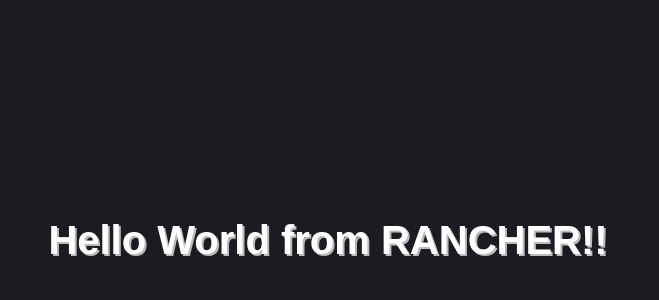
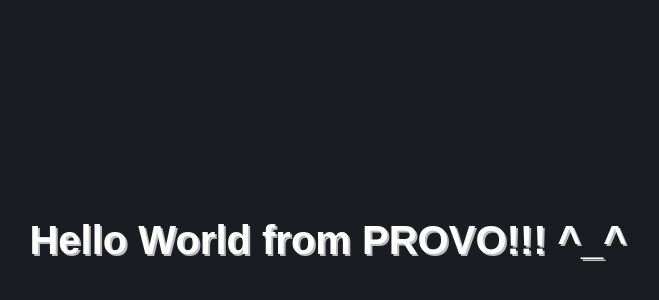
Before and after one commit to rak-phillip/nginx-hello-world, a plain HTML site: page index.html in a window 1280 px wide. Shown: the part 160-460 px from the top of the page, without its empty margins (312-971 px from the left). Drawn offline with Linux system fonts and the light colour scheme.

Commit message:
Update message to greet Provo
Signed-off-by: Phillip Rak <rak.phillip@gmail.com>

```diff
--- a/index.html
+++ b/index.html
@@ -19,6 +19,6 @@
     </style>
 </head>
 <body>
-    <h1>Hello World from RANCHER!!</h1>
+    <h1>Hello World from PROVO!!! ^_^</h1>
 </body>
 </html>
```
